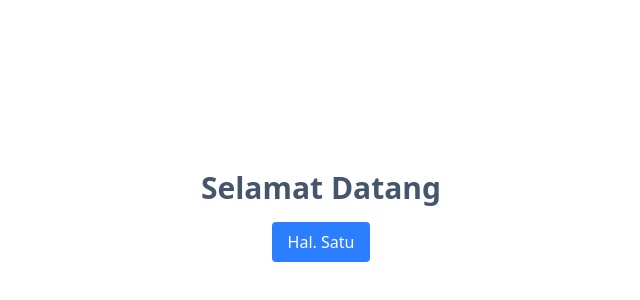
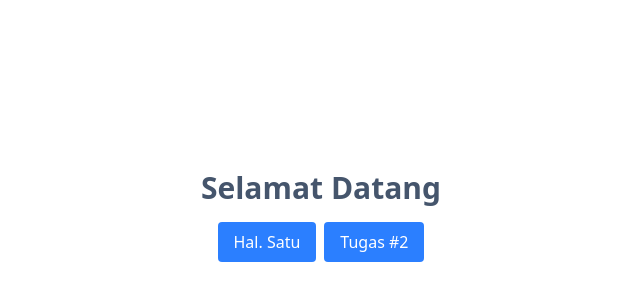
Before and after one commit to latansamashiro/vue-basic, a Vue app: page / in a window 1280 px wide. Shown: the part 184-484 px from the top of the page, without its empty margins (319-959 px from the left). Built offline with nearby package versions, Linux system fonts and the light colour scheme.

Commit message:
update task 2

```diff
--- a/src/components/HelloWorld.vue
+++ b/src/components/HelloWorld.vue
@@ -1,8 +1,17 @@
 <template>
   <div class="flex flex-col items-center justify-center min-h-screen">
     <h1 class="text-3xl font-bold text-slate-600">Selamat Datang</h1>
-    <div class="flex items-center justify-center mt-4">
-      <RouterLink to="/page-one" class="px-4 py-2 text-white bg-blue-500 rounded">Hal. Satu</RouterLink>
+    <div class="flex items-center justify-center mt-4 gap-2">
+      <RouterLink
+        to="/page-one"
+        class="px-4 py-2 text-white bg-blue-500 rounded cursor-pointer"
+        >Hal. Satu</RouterLink
+      >
+      <RouterLink
+        to="/page-two"
+        class="px-4 py-2 text-white bg-blue-500 rounded cursor-pointer"
+        >Tugas #2</RouterLink
+      >
     </div>
   </div>
 </template>
--- /dev/null
+++ b/src/components/PageTwo.vue
@@ -0,0 +1,22 @@
+<template>
+  <div class="flex flex-col items-center justify-center min-h-screen">
+    <div
+      class="container mx-auto my-4 flex flex-col items-center justify-center p-4"
+    >
+      <h1 class="text-2xl font-bold text-slate-600">Tugas #2</h1>
+      <div class="flex items-center justify-center mt-4 flex-col gap-4">
+        <input
+          type="text"
+          class="px-4 py-2 w-1/3 text-white bg-slate-100 rounded outline-none focus:ring-2 focus:ring-blue-500"
+          placeholder="Masukkan Nama"
+        />
+        <p class="text-md font-medium text-slate-600">Hasil:</p>
+        <p class="text-md font-medium text-slate-600">
+          Tugas: Ketika mengetik di atas, tampilkan hasil nya secara dinamis,
+          misal mengetikkan "Kucing", maka tampilkan "Kucing" sesuai dengan yang
+          diketikkan.
+        </p>
+      </div>
+    </div>
+  </div>
+</template>
```
Also changed, not shown: src/main.js (+6 -4 lines).
